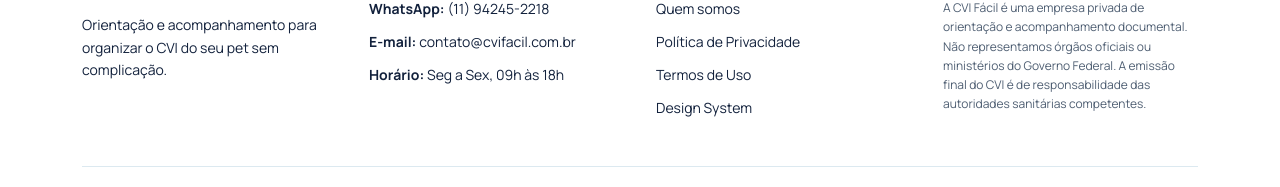
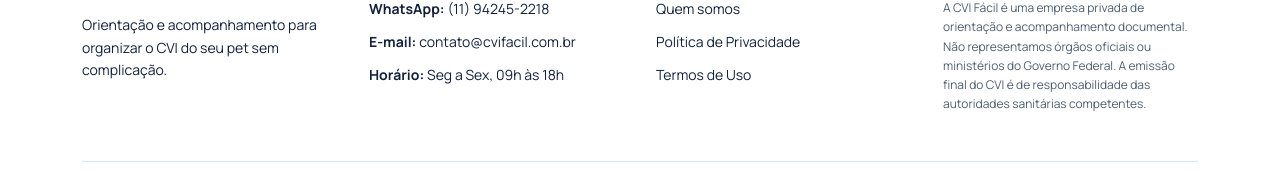
Before and after one commit to embarcompany/cvifacil, a Next.js app: page / in a window 1280 px wide. Shown: the part 9199-9386 px from the top of the page. Built offline with nearby package versions, Linux system fonts and the light colour scheme.

Commit message:
Update page.tsx

```diff
--- a/src/app/page.tsx
+++ b/src/app/page.tsx
@@ -2236,7 +2236,6 @@
                 <li><a href="#home" className="hover:text-primary transition-colors">Quem somos</a></li>
                 <li><a href="/politica-de-privacidade" className="hover:text-primary transition-colors">Política de Privacidade</a></li>
                 <li><a href="/termos-de-uso" className="hover:text-primary transition-colors">Termos de Uso</a></li>
-                <li><a href="/design-system" className="hover:text-primary transition-colors">Design System</a></li>
               </ul>
             </div>
 
```
